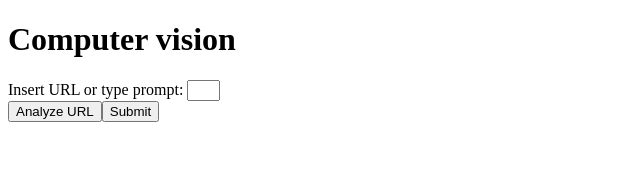
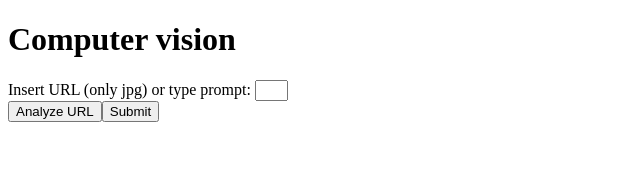
Before and after one commit to noaJ4Q/analize-and-generate-images-with-Azure-AI, a React (Create React App) app: page / in a window 1280 px wide. Shown: the top 171 px of the page, without its empty margins (0-640 px from the left). Built offline with nearby package versions, Linux system fonts and the light colour scheme; no server answers; the HTML template or start-up script is replaced by a standard one.

Commit message:
img warn

```diff
--- a/src/App.js
+++ b/src/App.js
@@ -55,7 +55,7 @@ function App() {
             {configMessage && <p>{configMessage}</p>}
             {!configMessage && (
                 <div>
-                    <label htmlFor="url">Insert URL or type prompt: </label>
+                    <label htmlFor="url">Insert URL (only jpg) or type prompt: </label>
                     <input
                         size={imageOrPrompt.length + 1}
                         id="url"
```
